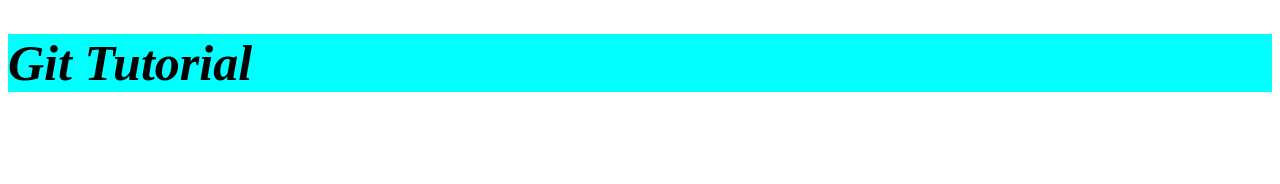
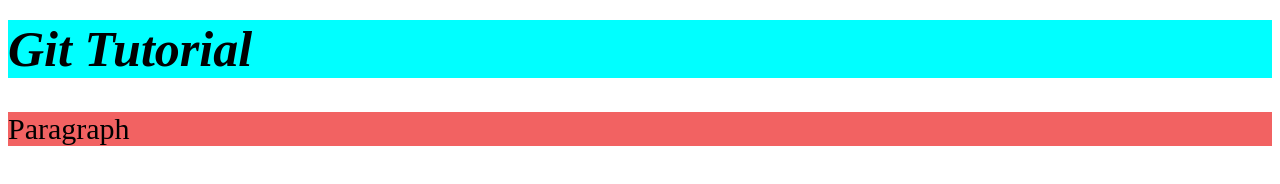
Before and after one commit to ankushk1/git-tutorial, a plain HTML site: page index.html in a window 1280 px wide. Drawn offline with Linux system fonts and the light colour scheme.

Commit message:
second commit

```diff
--- a/index.html
+++ b/index.html
@@ -9,5 +9,9 @@
   </head>
   <body>
     <h1>Git Tutorial</h1>
+
+    <p>
+      Paragraph
+    </p>
   </body>
 </html>
--- a/style.css
+++ b/style.css
@@ -2,4 +2,12 @@
   font-size: 50px;
   font-style: italic;
   background-color: cyan;
+  margin-top: 20px;
 }
+
+
+p{
+  margin-top: 30px;
+  font-size: 30px;
+  background-color: #f26262;
+}
```
